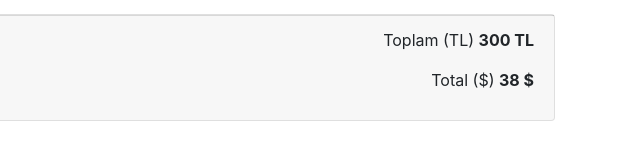
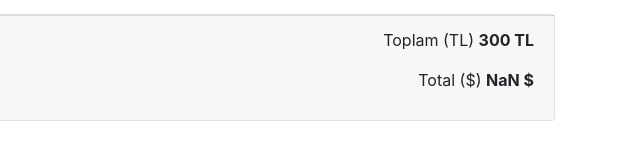
Before and after one commit to yenilikci/JavaScript-Fiyat-Hesaplayici, a plain HTML site: page index.html in a window 1280 px wide. Both pictures are taken after typing "Sample", "Sample" into the empty fields and a click on the button "Ekle (Add)". Shown: the part 291-450 px from the top of the page, 640-1280 px from the left. Drawn offline with nearby package versions, Linux system fonts and the light colour scheme; no server answers.

Commit message:
USD - TL Dönüşümü ve Toplamın Gösterilmesi

```diff
--- a/app/app.js
+++ b/app/app.js
@@ -43,6 +43,14 @@ const ProductController = (function () {
             const newProduct = new Product(id, name, parseFloat(price)); //Product kurucusu üzerinden yeni bir obje oluşturalım id,isim ve fiyat bilgisini gönderelim
             data.products.push(newProduct); //data objesi içerisindeki ürünler dizisine yeni bir ürün nesnesi daha ekledim
             return newProduct; //eklenen ürünü geri döndürür
+        },
+        getTotal: function(){
+            let total = 0; //toplam başlangıçta sıfır
+            data.products.forEach(item => {
+                total += item.price; //her elemanın fiyat bilgisini toplama ekliyoruz
+            });
+            data.totalPrice = total;
+            return data.totalPrice; //toplamı geriye döndür
         }
     }
 
@@ -56,7 +64,9 @@ const UIController = (function () {
         addButton: '#addBtn',
         productName: '#productName',
         productPrice: '#productPrice',
-        productCard: '#productCard'
+        productCard: '#productCard',
+        totalTL: '#total-tl',
+        totalDolar: '#total-dolar'
     }
 
     //public
@@ -110,6 +120,16 @@ const UIController = (function () {
         //ürünler kartı içerisinde ürün yoksa gizleyeceğiz
         hideCard: function () {
             document.querySelector(Selectors.productCard).style.display = 'none';
+        },
+        showTotal: function(total){
+            //currenctlayer'ın apisi ile USD - TRY dönüşümü yaptım
+                document.querySelector(Selectors.totalDolar).textContent = total;
+                const api = "http://api.currencylayer.com/live?access_key=ce956947a9b5815ebe3419f952d9c909";
+                fetch(api).then(res => res.json())
+                .then(data => {
+                    const rate = data.quotes['USDTRY'];
+                    document.querySelector(Selectors.totalTL).textContent = rate*total; //TL karşılığı ile toplamı çarpıp TL toplamında gösterdim
+                })
         }
     }
 
@@ -137,6 +157,13 @@ const App = (function (ProductCtrl, UICtrl) //beklenen parametreler
                 const newProduct = ProductCtrl.addProduct(productName, productPrice); //ProductController üzerinden addProduct methodu ile isim ve fiyat bilgisi parametreleri ile ekleme yapılır bize ürün bilgisi geri döner onu da alırız
                 //ürünün listeye eklenmesi (html içerisine)
                 UICtrl.addProduct(newProduct);
+
+                //toplamı getir
+                const total = ProductCtrl.getTotal();
+
+                //toplamı göster
+                UICtrl.showTotal(total);
+
                 UICtrl.clearInputs(); //ürün ekleme işlemi bittikten sonra inputları temizleyelim
             }
 
--- a/index.html
+++ b/index.html
@@ -68,8 +68,8 @@
 
         <div class="card mt-3">
             <div class="card-footer text-right">
-                <p>Toplam (TL) <strong>300 TL</strong></p>
-                <p>Total ($) <strong>38 $</strong></p>
+                <p>Toplam (TL) <strong><span id="total-tl">300</span> TL</strong></p>
+                <p>Total ($) <strong><span id="total-dolar">300</span> $</strong></p>
             </div>
         </div>
 
```
